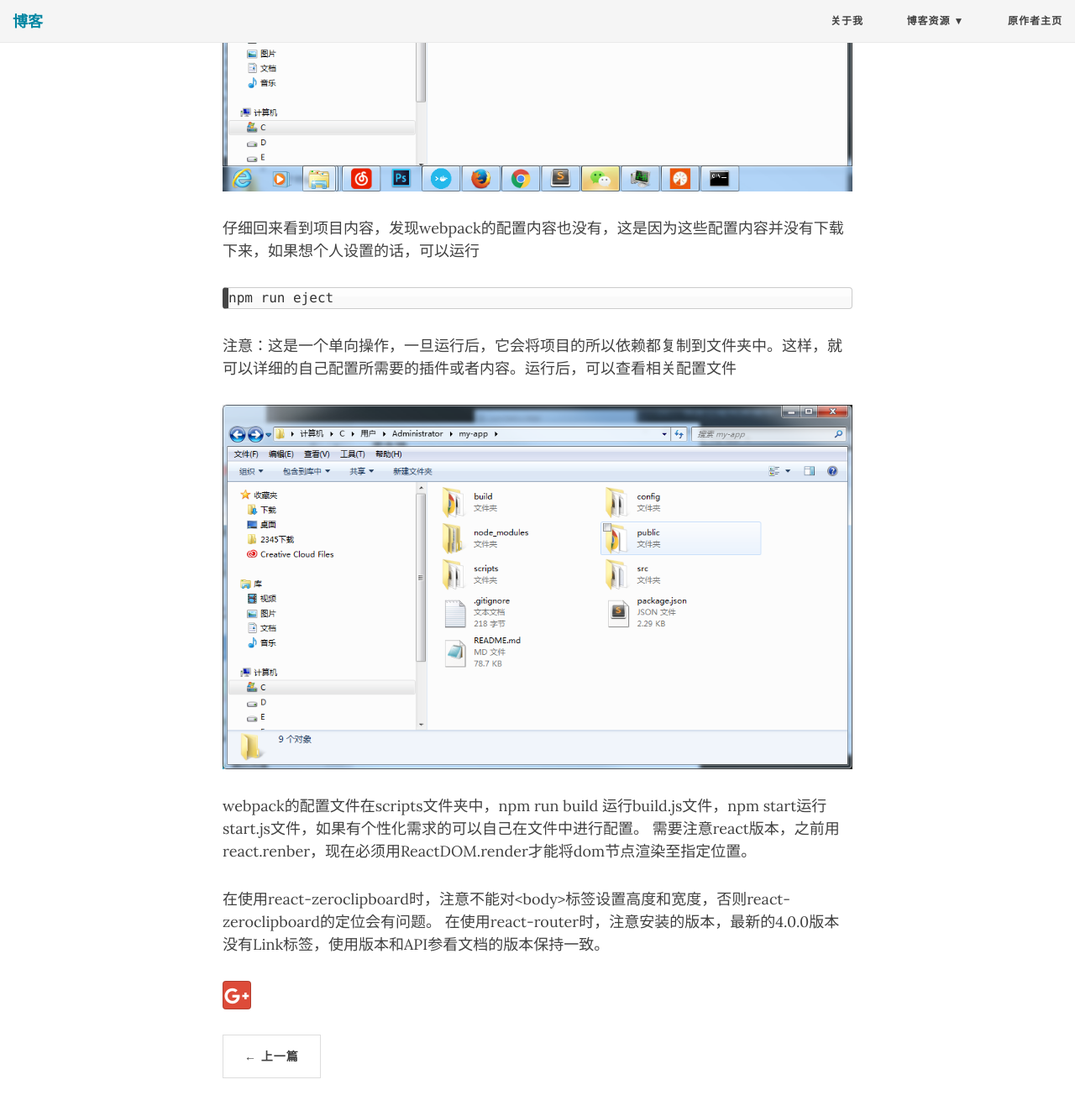
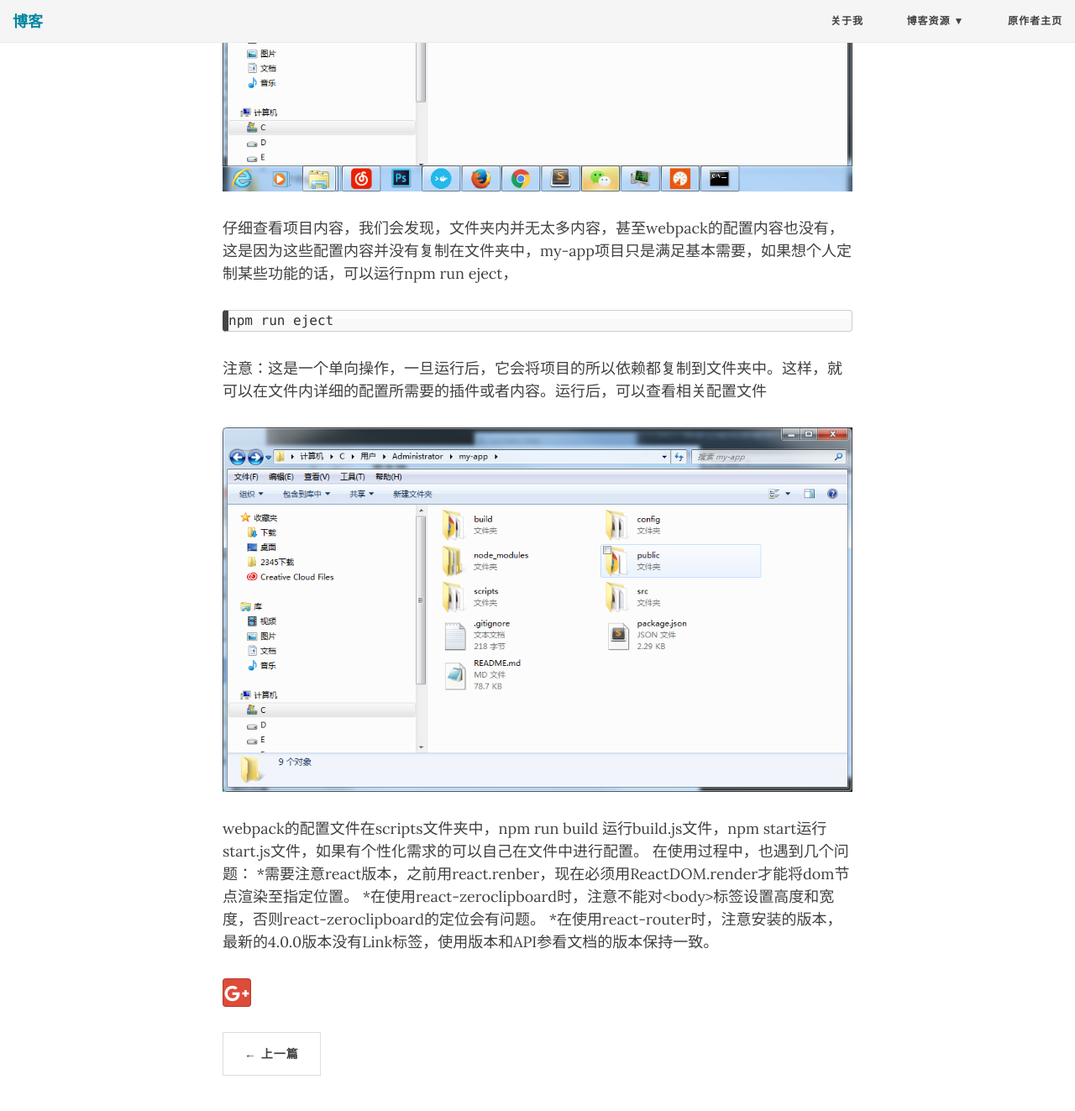
Before and after one commit to dandanbu3/dandanbu3.github.io, a Jekyll site: the page built from _posts/2017-05-25-react开发总结.md, in a window 1280 px wide and 1400 px high, scrolled down 2729 px. Shown: the top 1323 px of the window at 84% size. Built offline with Jekyll 4.4.1, drawn with Linux system fonts in a browser that asks for light colours; nearby versions of some CDN libraries; some of the changed text lies outside the part shown.

Commit message:
内容修改

```diff
--- a/_posts/2017-05-25-react开发总结.md
+++ b/_posts/2017-05-25-react开发总结.md
@@ -17,11 +17,11 @@ cd my-app/
 npm start
 ~~~
 
-本地会有一个my-app的文件夹，并且在浏览器中打开 http://localhost:3000[http://localhost:3000]可以看到项目主页
+项目会在本地生成一个my-app的文件夹，开发文件都在文件夹内，运行npm start后，在浏览器中打开 [http://localhost:3000](http://localhost:3000)可以看到项目实例
 
 ![home](/img/home.jpg)
 
-项目已经初具雏形，但是，打开my-app文件夹，我们会发现，并无太多内容
+页面内容在index.js中建立，此时项目基本完成架构。
 
 ![doc](/img/doc.jpg)
 
@@ -32,17 +32,17 @@ npm run build
 会生成
 ![build](/img/build.jpg)
 
-仔细回来看到项目内容，发现webpack的配置内容也没有，这是因为这些配置内容并没有下载下来，如果想个人设置的话，可以运行
+仔细查看项目内容，我们会发现，文件夹内并无太多内容，甚至webpack的配置内容也没有，这是因为这些配置内容并没有复制在文件夹中，my-app项目只是满足基本需要，如果想个人定制某些功能的话，可以运行npm run eject，
 
 ~~~
 npm run eject
 ~~~
-注意：这是一个单向操作，一旦运行后，它会将项目的所以依赖都复制到文件夹中。这样，就可以详细的自己配置所需要的插件或者内容。运行后，可以查看相关配置文件
+注意：这是一个单向操作，一旦运行后，它会将项目的所以依赖都复制到文件夹中。这样，就可以在文件内详细的配置所需要的插件或者内容。运行后，可以查看相关配置文件
 
 ![eject](/img/eject.jpg)
 
 webpack的配置文件在scripts文件夹中，npm run build 运行build.js文件，npm start运行start.js文件，如果有个性化需求的可以自己在文件中进行配置。
-需要注意react版本，之前用react.renber，现在必须用ReactDOM.render才能将dom节点渲染至指定位置。
-
-在使用react-zeroclipboard时，注意不能对<body>标签设置高度和宽度，否则react-zeroclipboard的定位会有问题。
-在使用react-router时，注意安装的版本，最新的4.0.0版本没有Link标签，使用版本和API参看文档的版本保持一致。
+在使用过程中，也遇到几个问题：
+*需要注意react版本，之前用react.renber，现在必须用ReactDOM.render才能将dom节点渲染至指定位置。
+*在使用react-zeroclipboard时，注意不能对<body>标签设置高度和宽度，否则react-zeroclipboard的定位会有问题。
+*在使用react-router时，注意安装的版本，最新的4.0.0版本没有Link标签，使用版本和API参看文档的版本保持一致。
```
